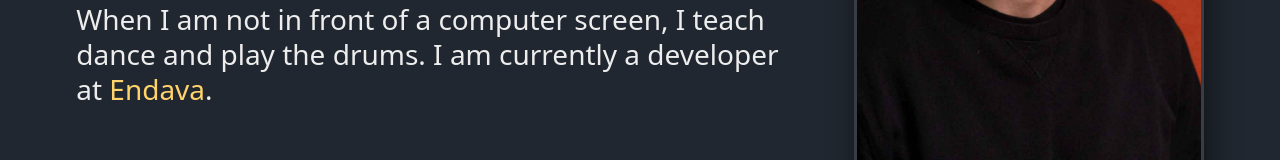
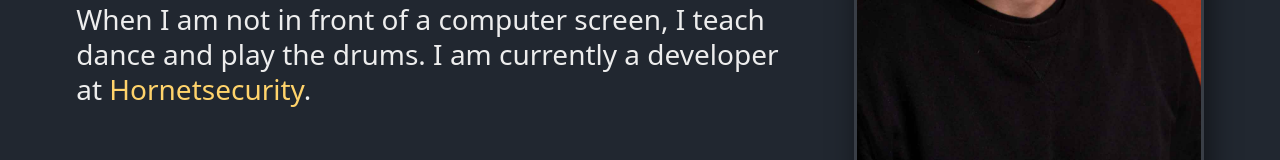
Before and after one commit to KralMarko123/portfolio, a React (Create React App) app: page / in a window 1280 px wide. Shown: the part 403-563 px from the top of the page. Built offline with nearby package versions, Linux system fonts and the light colour scheme.

Commit message:
chore: change workplace info

```diff
--- a/src/components/Intro/Intro.jsx
+++ b/src/components/Intro/Intro.jsx
@@ -19,10 +19,10 @@ const Intro = () => {
             When I am not in front of a computer screen, I teach dance and play the drums.
             I am currently a developer at{" "}
             <a
-              href="https://www.endava.com/en/about/locations/adriatic/skopje"
+              href="https://www.hornetsecurity.com/en/"
               target="_blank"
             >
-              Endava
+              Hornetsecurity
             </a>
             .
           </p>
--- a/src/constants/Bios.jsx
+++ b/src/constants/Bios.jsx
@@ -18,11 +18,17 @@ export const BIOS = [
 
   {
     start: 2021,
-    text: "Began work as a software developer at Endava",
+    end: 2026,
+    text: "Worked as a software engineer at Endava",
   },
 
   {
     start: 2023,
     text: "Started contractual engineering services for the organization MindLeaps",
   },
+
+  {
+    start: 2026,
+    text: "Started work as a software developer at Hornetsecurity",
+  },
 ];
```
Also changed, not shown: 1 other file (tests, documents, lock files or other folders).
